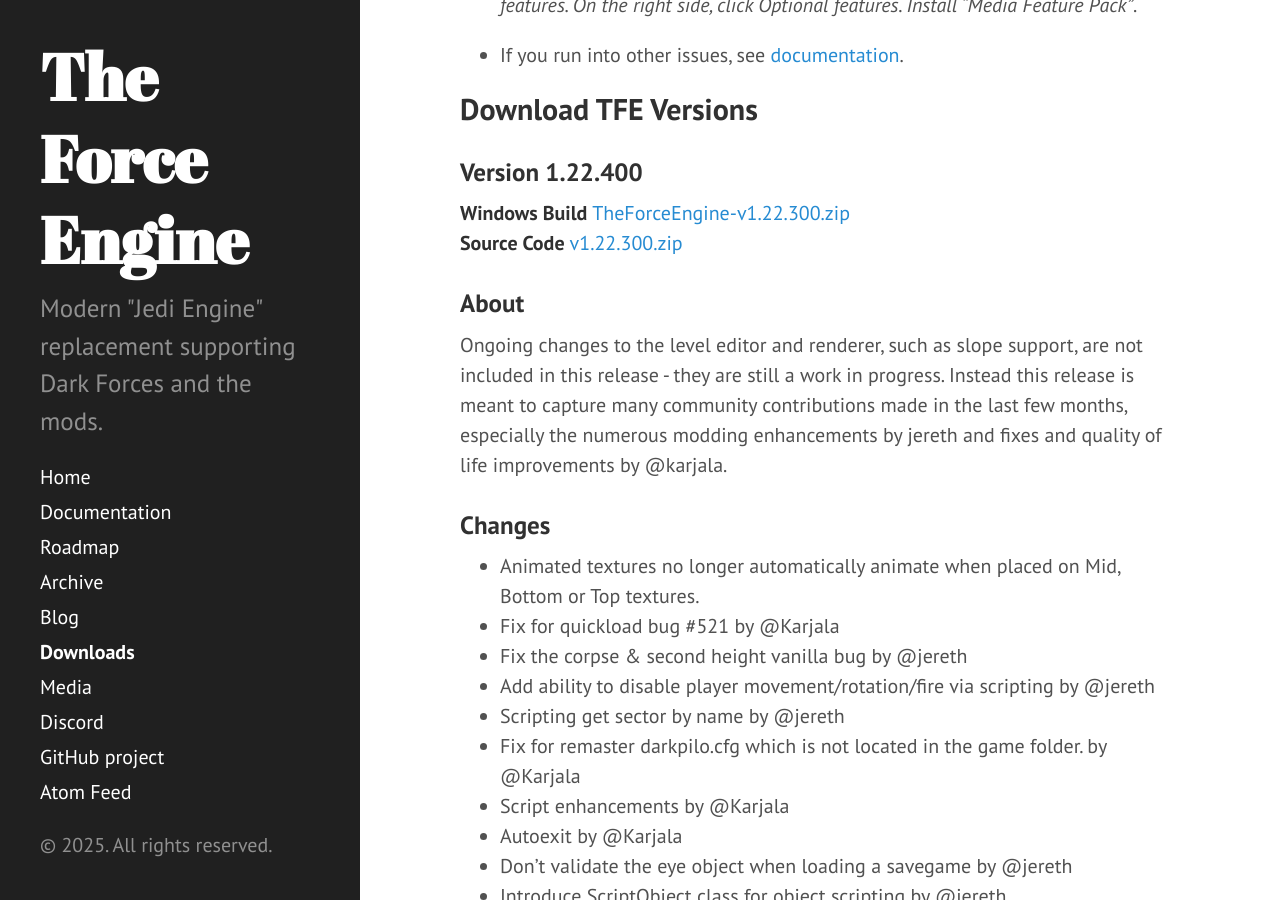
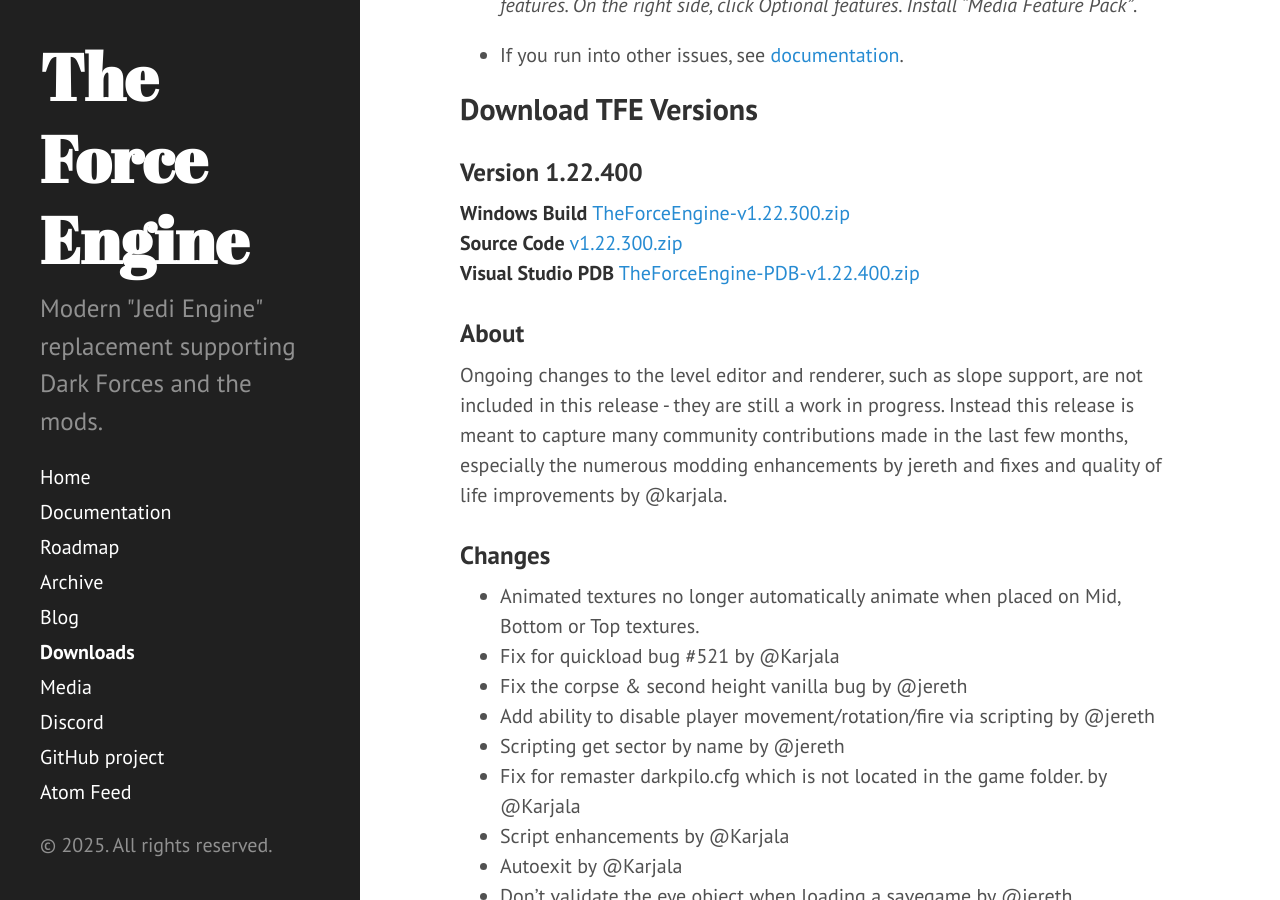
Before and after one commit to TheForceEngine/TheForceEngine.github.io, a Jekyll site: the page built from downloads.md, in a window 1280 px wide and 900 px high, scrolled down 1153 px. Built offline with Jekyll 4.4.1, drawn with Linux system fonts in a browser that asks for light colours.

Commit message:
Update downloads.md

```diff
--- a/downloads.md
+++ b/downloads.md
@@ -32,6 +32,7 @@
 ### Version 1.22.400
 **Windows Build** [TheForceEngine-v1.22.300.zip](https://github.com/luciusDXL/TheForceEngine/releases/download/1.22.400/TheForceEngine-v1.22.400.zip) <br>
 **Source Code** [v1.22.300.zip](https://github.com/luciusDXL/TheForceEngine/archive/refs/tags/1.22.400.zip) <br>
+**Visual Studio PDB** [TheForceEngine-PDB-v1.22.400.zip](https://github.com/luciusDXL/TheForceEngine/releases/download/1.22.400/TheForceEngine-PDB-v1.22.400.zip)
 
 ### About
 Ongoing changes to the level editor and renderer, such as slope support, are not included in this release - they are still a work in progress. Instead this release is meant to capture many community contributions made in the last few months, especially the numerous modding enhancements by jereth and fixes and quality of life improvements by @karjala.
```
